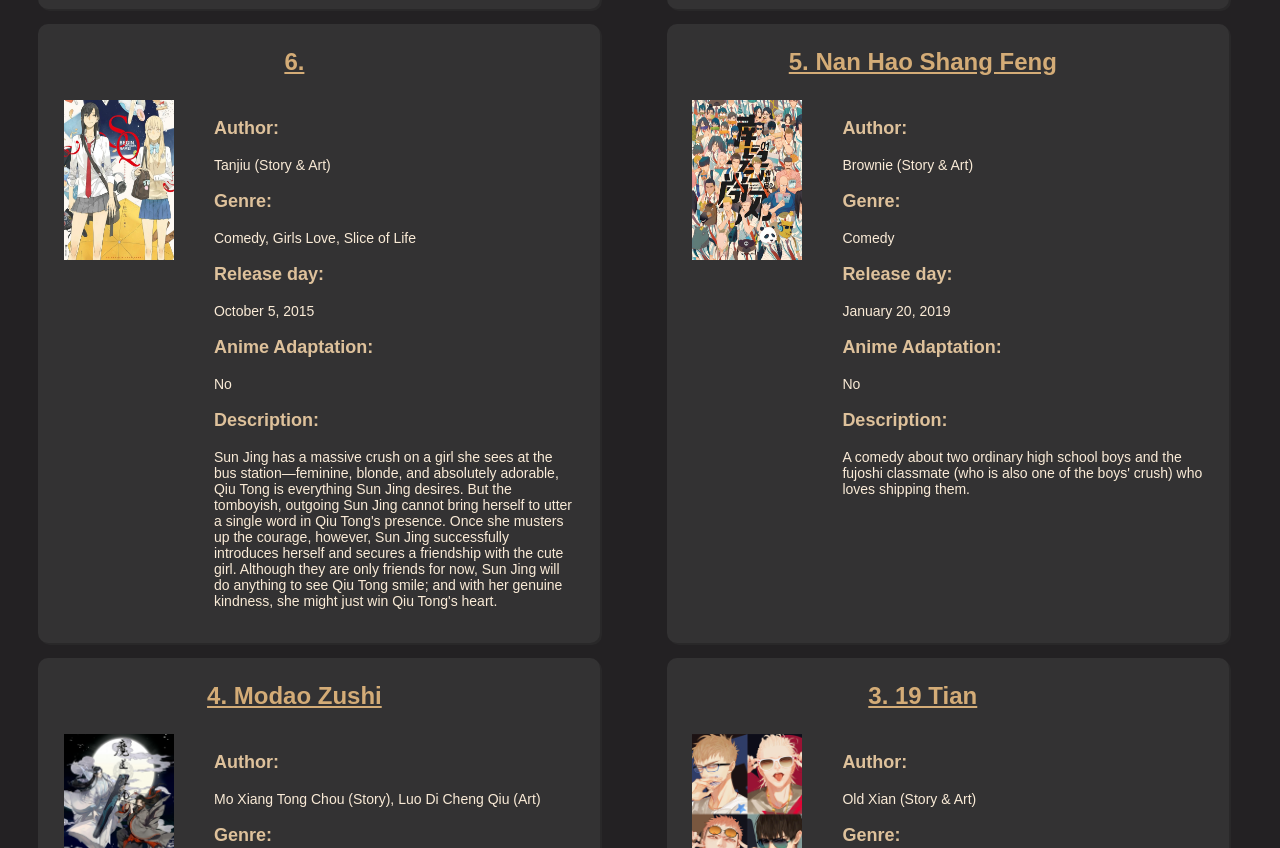
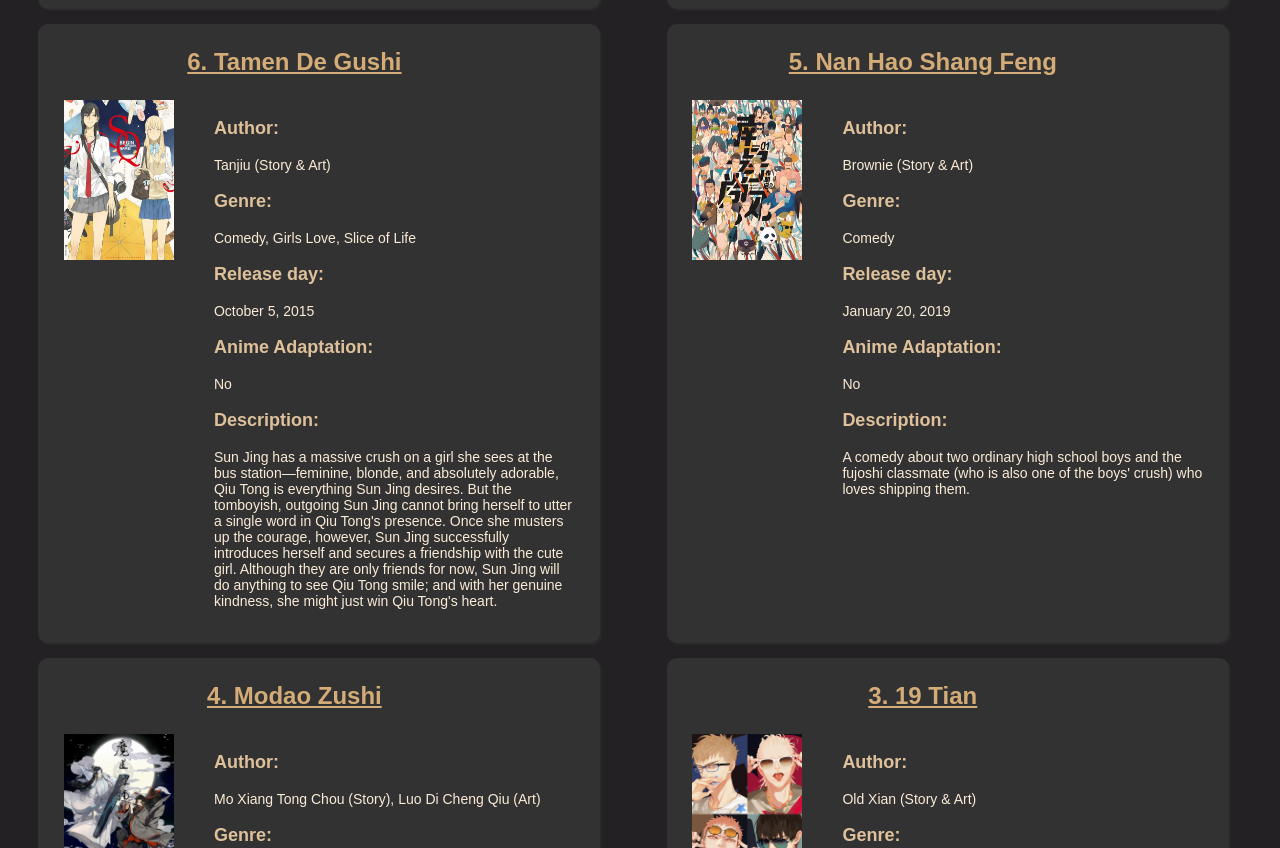
Before and after one commit to SammyMcElsen/SammyMcElsen.github.io, a plain HTML site: page manhua.html in a window 1280 px wide. Shown: the part 1915-2763 px from the top of the page. Drawn offline with Linux system fonts and the light colour scheme.

Commit message:
added missing title
added missing title for top ten card on the  manhua page

```diff
--- a/manhua.html
+++ b/manhua.html
@@ -114,7 +114,7 @@
     </div>
     <div class="card">
       <div class="card-title">
-        <p><a href="https://myanimelist.net/manga/93516/SQ__Begin_W_Your_Name?q=Tamen%20De%20Gushi&cat=manga" target="_blank">6. </a></p>
+        <p><a href="https://myanimelist.net/manga/93516/SQ__Begin_W_Your_Name?q=Tamen%20De%20Gushi&cat=manga" target="_blank">6. Tamen De Gushi</a></p>
       </div>
       <div class="card-content-wrapper">
         <div class="card-image">
```
